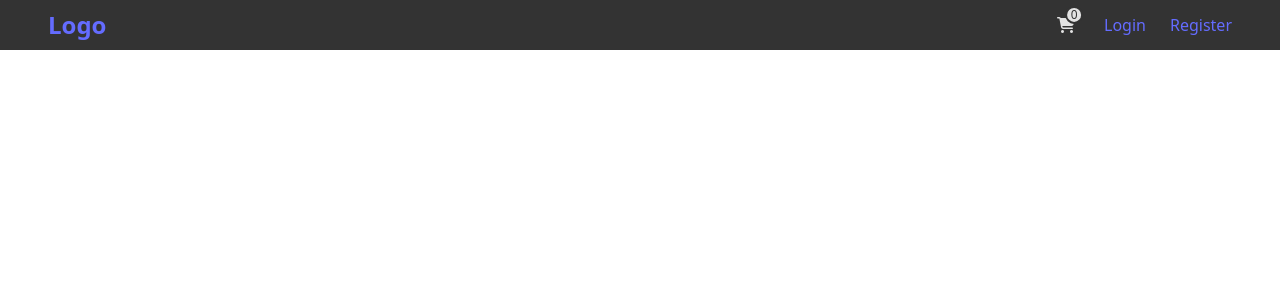
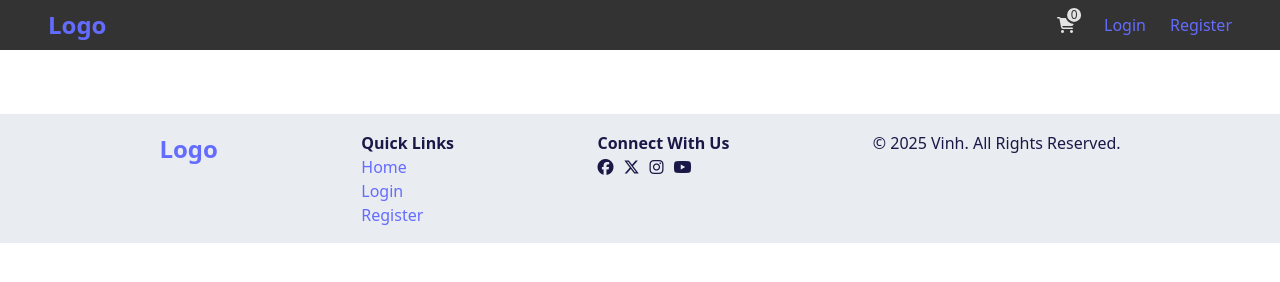
Before and after one commit to ichigawr/f8-module-b-final-project-vinh, a website built with Vite: page index.html in a window 1280 px wide. Built offline with nearby package versions, Linux system fonts and the light colour scheme; what navigo would draw is missing.

Commit message:
feat: add footer component and update layout

```diff
--- a/index.html
+++ b/index.html
@@ -4,12 +4,6 @@
         <meta charset="UTF-8" />
         <meta name="viewport" content="width=device-width, initial-scale=1.0" />
         <title>Document</title>
-        <!-- <link
-            href="https://cdn.jsdelivr.net/npm/bootstrap@5.3.3/dist/css/bootstrap.min.css"
-            rel="stylesheet"
-            integrity="sha384-QWTKZyjpPEjISv5WaRU9OFeRpok6YctnYmDr5pNlyT2bRjXh0JMhjY6hW+ALEwIH"
-            crossorigin="anonymous"
-        /> -->
         <link
             rel="stylesheet"
             href="https://cdnjs.cloudflare.com/ajax/libs/font-awesome/6.6.0/css/all.min.css"
@@ -18,6 +12,7 @@
     <body>
         <header id="header"></header>
         <div id="app"></div>
+        <footer id="footer"></footer>
         <script type="module" src="/src/main.js"></script>
     </body>
 </html>
--- /dev/null
+++ b/src/layouts/Footer.css
@@ -0,0 +1,13 @@
+footer {
+    display: flex;
+    justify-content: space-evenly;
+    width: 100%;
+    padding: 1rem;
+    background-color: #e9ecf0;
+    border-top: 1px solid #e9ecef;
+}
+
+.social-icons {
+    display: flex;
+    gap: 10px;
+}
--- /dev/null
+++ b/src/layouts/Footer.js
@@ -0,0 +1,29 @@
+import "./Footer.css";
+
+function Footer() {
+  return `
+    <a href="/" class="logo">Logo</a>
+    <div class="footer-links">
+      <h4>Quick Links</h4>
+      <ul>
+        <li><a href="/">Home</a></li>
+        <li><a href="/login">Login</a></li>
+        <li><a href="/register">Register</a></li>
+      </ul>
+    </div>
+    <div class="footer-social">
+      <h4>Connect With Us</h4>
+      <div class="social-icons">
+        <a href="https://www.facebook.com/"><i class="fab fa-facebook"></i></a>
+        <a href="https://x.com/"><i class="fa-brands fa-x-twitter"></i></a>
+        <a href="https://www.instagram.com/">
+          <i class="fab fa-instagram"></i>
+        </a>
+        <a href="https://www.youtube.com/"><i class="fab fa-youtube"></i></a>
+      </div>
+    </div>
+    <p>&copy; ${new Date().getFullYear()} Vinh. All Rights Reserved.</p>
+  `;
+}
+
+export default Footer;
--- a/src/layouts/Header.css
+++ b/src/layouts/Header.css
@@ -11,15 +11,9 @@ header {
     background-color: #333;
 }
 
-header .logo {
-    font-size: 1.5rem;
-    font-weight: 600;
-}
-
 header nav ul {
     display: flex;
     gap: 1.5rem;
-    list-style: none;
 }
 
 a[href="/cart"] {
--- a/src/main.js
+++ b/src/main.js
@@ -1,6 +1,7 @@
 import "./style.css";
 import Navigo from "navigo";
 import Header from "./layouts/Header";
+import Footer from "./layouts/Footer";
 import HomePage from "./pages/HomePage";
 import LoginPage from "./pages/LoginPage";
 import RegisterPage from "./pages/RegisterPage";
@@ -26,6 +27,7 @@ const app = document.getElementById("app");
 const router = new Navigo("/", { linksSelector: "a" });
 
 document.getElementById("header").innerHTML = Header();
+document.getElementById("footer").innerHTML = Footer();
 
 const render = (content, handler = null, ...args) => {
   app.innerHTML = content(...args);
--- a/src/style.css
+++ b/src/style.css
@@ -14,6 +14,10 @@
     padding: 0;
     margin: 0;
     color: #191847;
+}
+
+ul {
+    list-style: none;
 }
 
 a {
@@ -33,8 +37,8 @@ button {
 }
 
 body {
-    margin: 0;
     display: flex;
+    flex-direction: column;
     place-items: center;
     min-width: 320px;
     min-height: 100vh;
@@ -42,6 +46,11 @@ body {
 
 #app {
     max-width: 1280px;
-    margin: 0 auto;
+    margin: 50px auto 0;
     padding: 2rem;
 }
+
+.logo {
+    font-size: 1.5rem;
+    font-weight: 600;
+}
```
